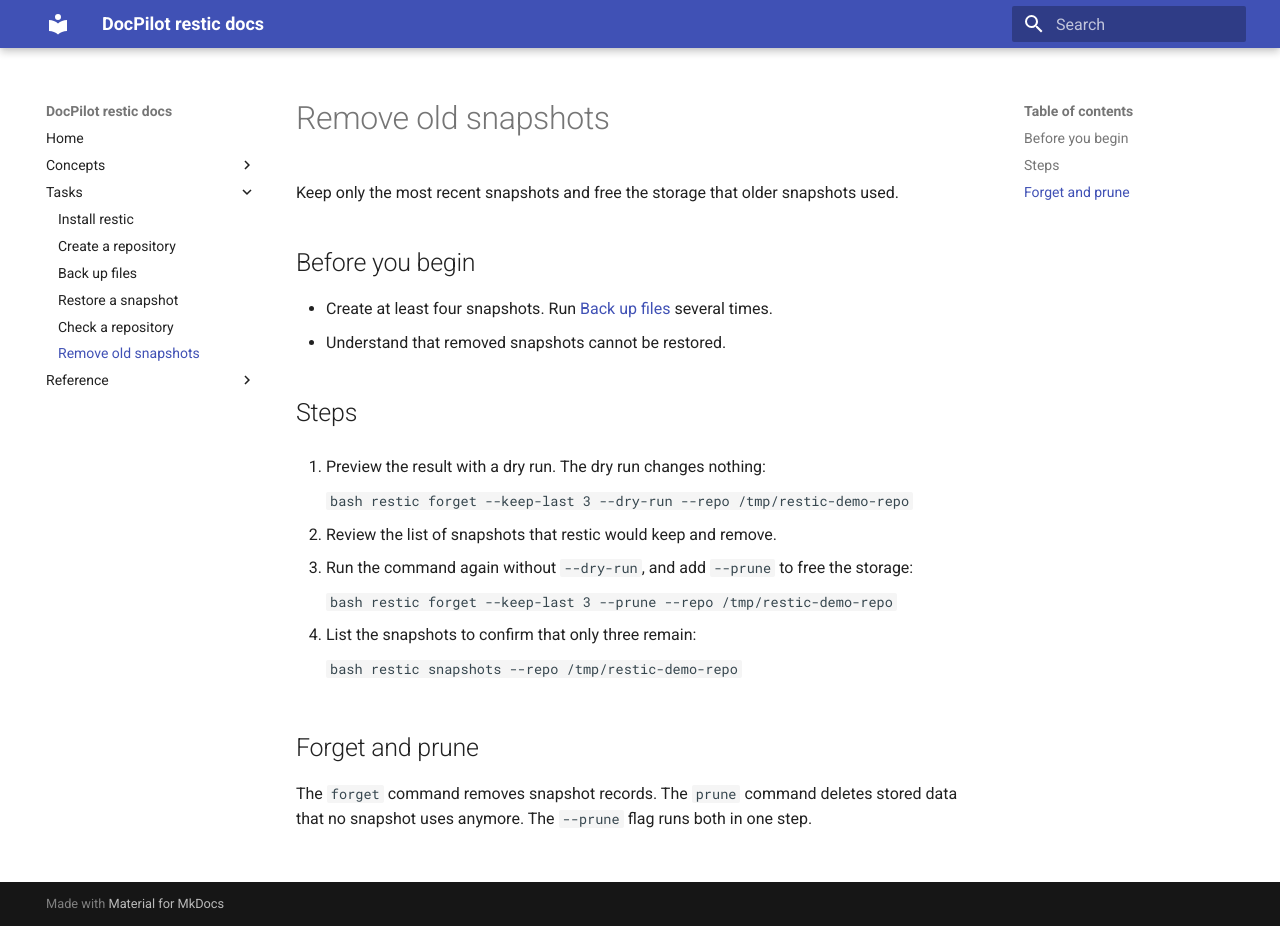
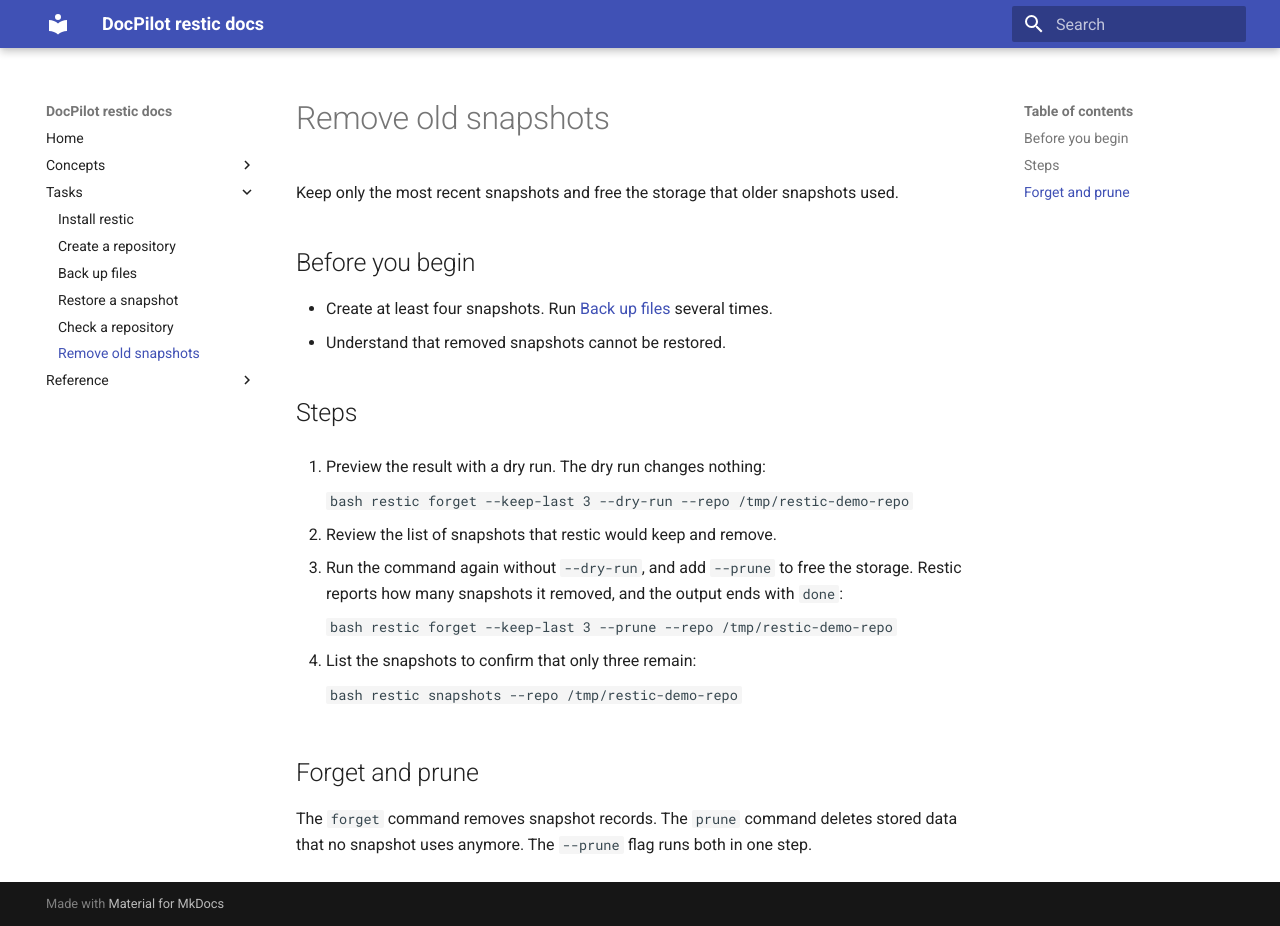
Before and after one commit to shravanigalande/docpilot, an MkDocs documentation site: the page built from docs/tasks/prune-old-snapshots.md, in a window 1280 px wide and 926 px high. Built offline with MkDocs 1.6.1 and Material for MkDocs 9.7.7, drawn with Linux system fonts in a browser that asks for light colours.

Commit message:
docs: verify prune-old-snapshots steps on restic 0.19.1

````diff
--- a/docs/tasks/prune-old-snapshots.md
+++ b/docs/tasks/prune-old-snapshots.md
@@ -24,7 +24,7 @@ Keep only the most recent snapshots and free the storage that older snapshots us
 
 2. Review the list of snapshots that restic would keep and remove.
 
-3. Run the command again without `--dry-run`, and add `--prune` to free the storage:
+3. Run the command again without `--dry-run`, and add `--prune` to free the storage. Restic reports how many snapshots it removed, and the output ends with `done`:
 
     ```bash
     restic forget --keep-last 3 --prune --repo /tmp/restic-demo-repo
````
Also changed, not shown: other parts of docs/tasks/prune-old-snapshots.md (+1 -1 lines).
